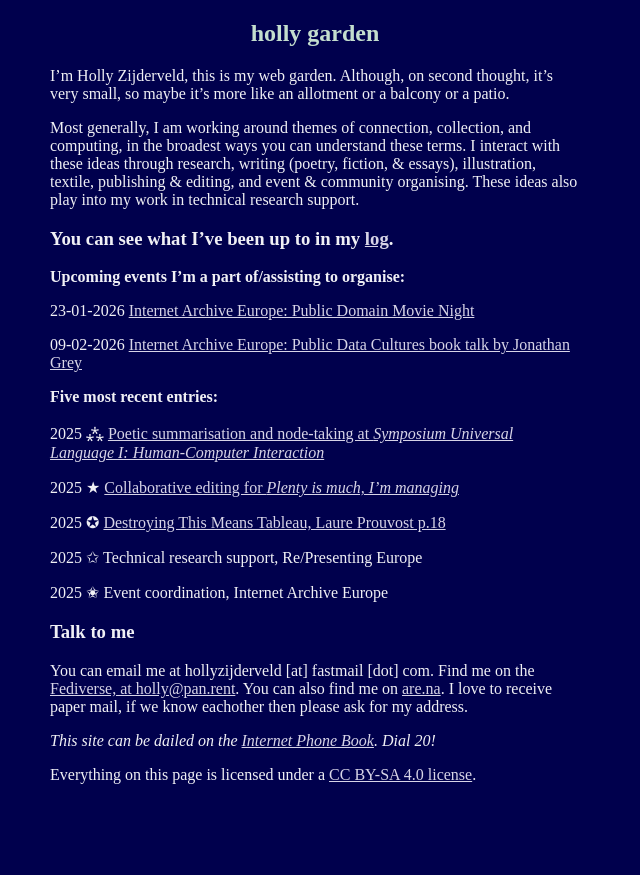
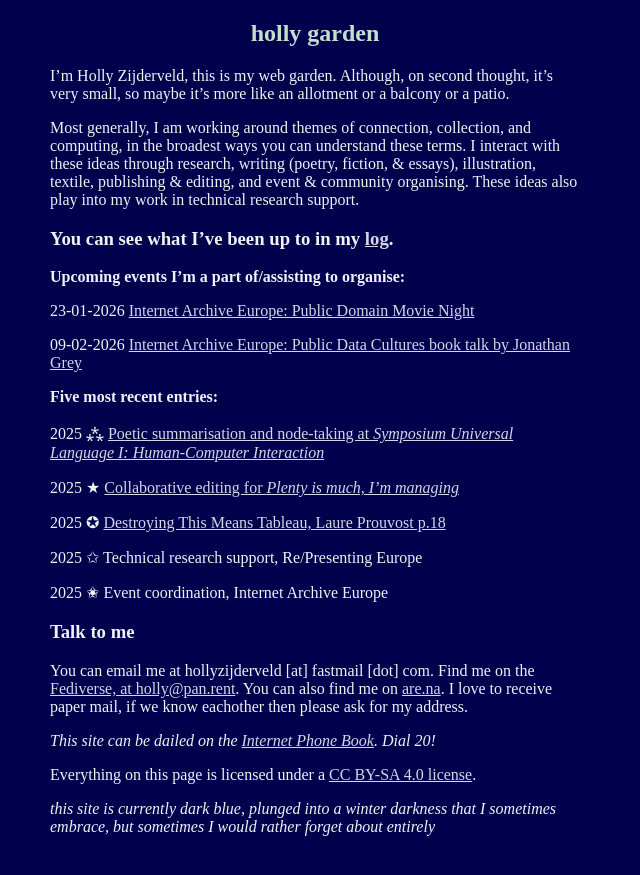
Before and after one commit to hollyz1jderveld/hollyz1jderveld.github.io, a Jekyll site: the page built from index.md, in a window 1280 px wide. Shown: the top 875 px of the page, without its empty margins (0-640 px from the left). Built offline with Jekyll 4.4.1, drawn with Linux system fonts in a browser that asks for light colours; some web fonts are replaced; Markdown is read by kramdown in place of the engine named in the settings; our own code applies the rules of GitHub Pages for plain Markdown files.

Commit message:
Update index.md

```diff
--- a/index.md
+++ b/index.md
@@ -32,3 +32,5 @@ You can email me at hollyzijderveld [at] fastmail [dot] com. Find me on the [Fed
 *This site can be dailed on the [Internet Phone Book](https://internetphonebook.net/#dial-a-site). Dial 20!*
 
 Everything on this page is licensed under a [CC BY-SA 4.0 license](https://creativecommons.org/licenses/by-sa/4.0/).
+
+*this site is currently dark blue, plunged into a winter darkness that I sometimes embrace, but sometimes I would rather forget about entirely*
```
